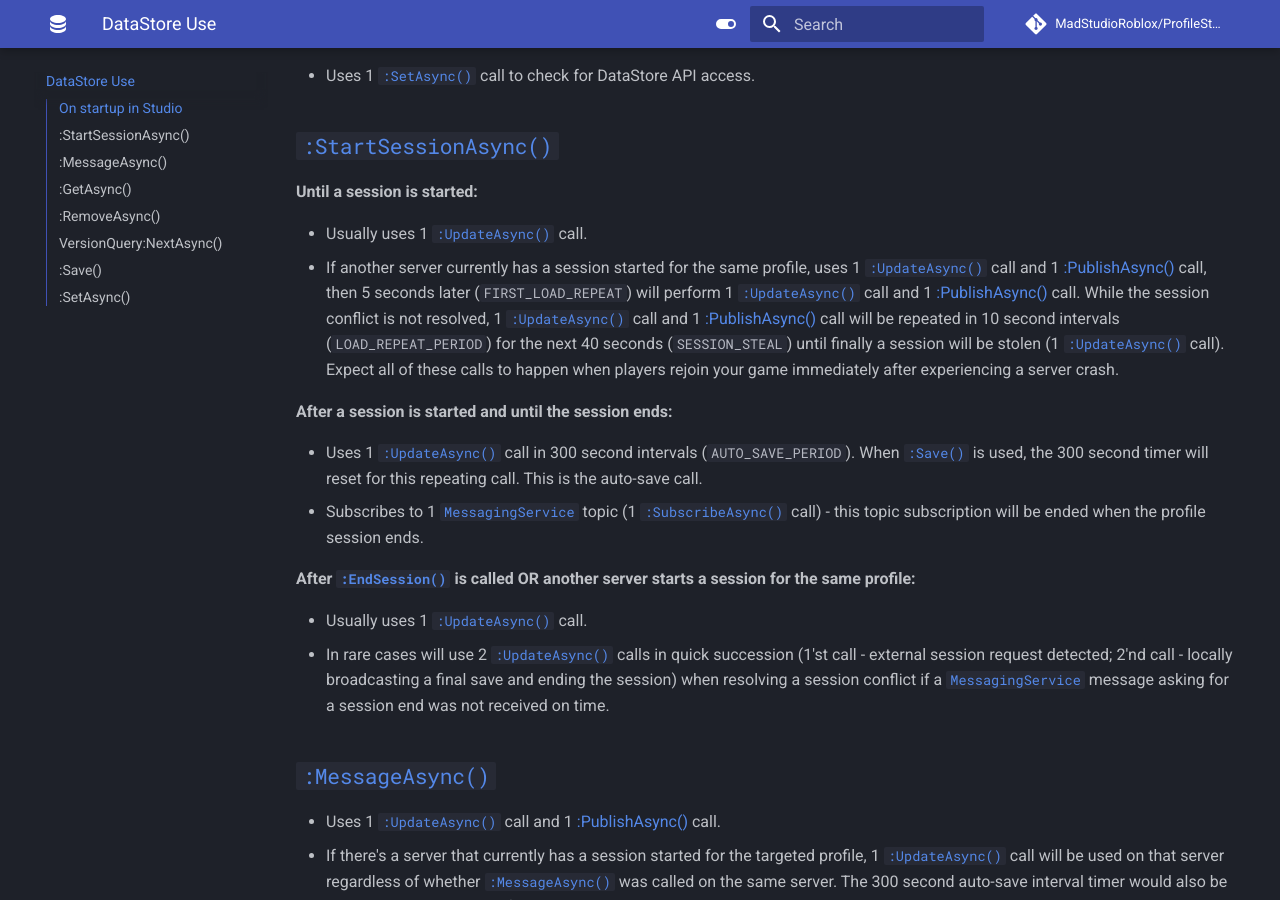
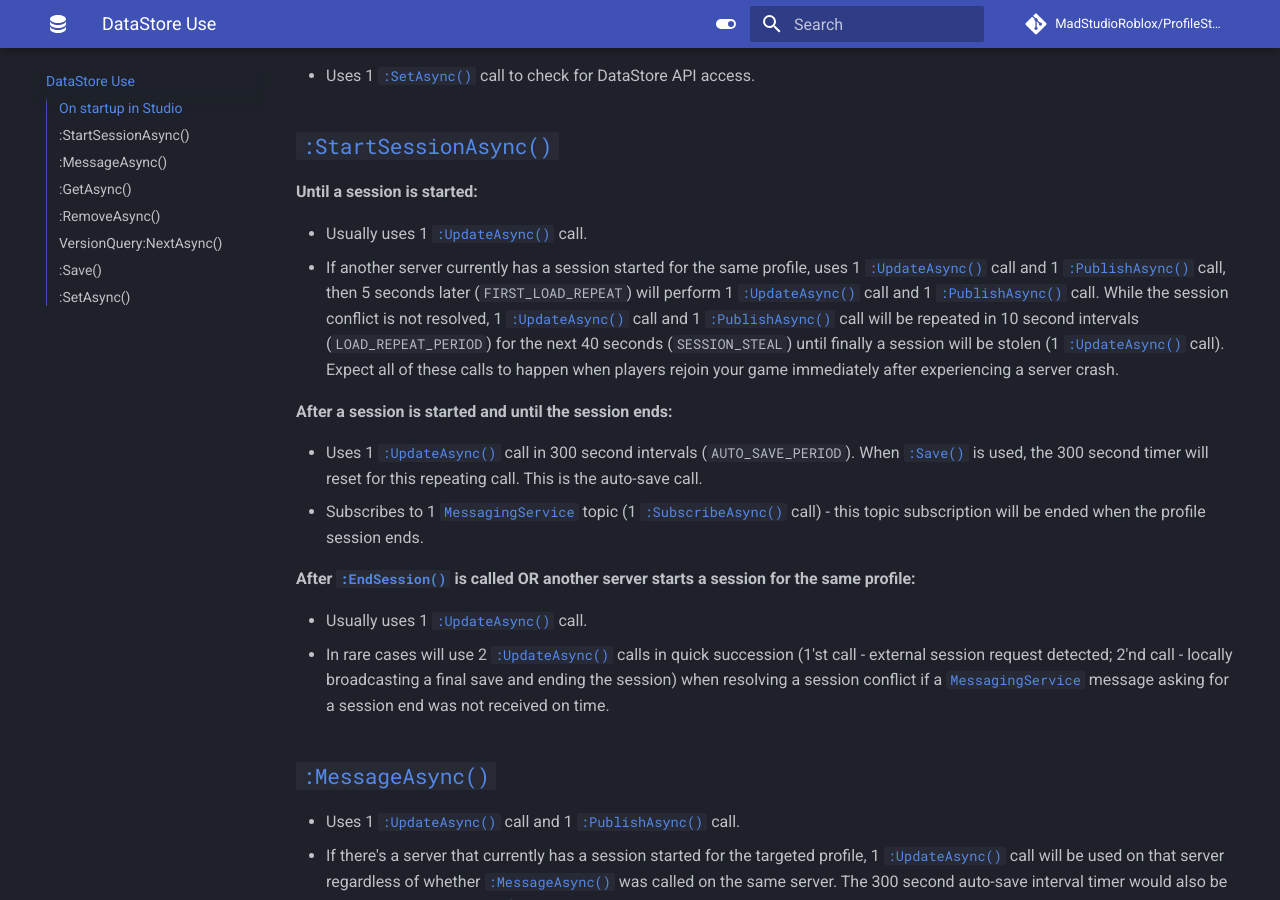
Before and after one commit to MadStudioRoblox/ProfileStore, an MkDocs documentation site: the page built from docs/datause/index.md, in a window 1280 px wide and 900 px high, scrolled down 467 px. Built offline with MkDocs 1.6.1 and Material for MkDocs 9.7.7, drawn with Linux system fonts in a browser that asks for light colours; comment, search, counter and statistics services are not loaded.

```diff
--- a/docs/datause/index.md
+++ b/docs/datause/index.md
@@ -17,10 +17,10 @@ ProfileStore also uses Roblox [MessagingService](https://create.roblox.com/docs/
 
 - Usually uses 1 [`:UpdateAsync()`](https://create.roblox.com/docs/reference/engine/classes/GlobalDataStore#UpdateAsync) call.
 - If another server currently has a session started for the same profile, uses 1 [`:UpdateAsync()`](https://create.roblox.com/docs/reference/engine/classes/GlobalDataStore#UpdateAsync) call
-and 1 [:PublishAsync()](https://create.roblox.com/docs/reference/engine/classes/MessagingService#PublishAsync) call,
+and 1 [`:PublishAsync()`](https://create.roblox.com/docs/reference/engine/classes/MessagingService#PublishAsync) call,
 then 5 seconds later (`FIRST_LOAD_REPEAT`) will perform 1 [`:UpdateAsync()`](https://create.roblox.com/docs/reference/engine/classes/GlobalDataStore#UpdateAsync) call and 1
-[:PublishAsync()](https://create.roblox.com/docs/reference/engine/classes/MessagingService#PublishAsync) call. While the session conflict is not resolved,
-1 [`:UpdateAsync()`](https://create.roblox.com/docs/reference/engine/classes/GlobalDataStore#UpdateAsync) call and 1 [:PublishAsync()](https://create.roblox.com/docs/reference/engine/classes/MessagingService#PublishAsync)
+[`:PublishAsync()`](https://create.roblox.com/docs/reference/engine/classes/MessagingService#PublishAsync) call. While the session conflict is not resolved,
+1 [`:UpdateAsync()`](https://create.roblox.com/docs/reference/engine/classes/GlobalDataStore#UpdateAsync) call and 1 [`:PublishAsync()`](https://create.roblox.com/docs/reference/engine/classes/MessagingService#PublishAsync)
 call will be repeated in 10 second intervals (`LOAD_REPEAT_PERIOD`) for the next 40 seconds (`SESSION_STEAL`) until finally a session will be stolen (1 [`:UpdateAsync()`](https://create.roblox.com/docs/reference/engine/classes/GlobalDataStore#UpdateAsync) call). Expect all of these calls to happen when players rejoin your game immediately after experiencing a server crash.
 
 **After a session is started and until the session ends:**
@@ -41,7 +41,7 @@ if a [`MessagingService`](https://create.roblox.com/docs/reference/engine/classe
 ##  [`:MessageAsync()`](/ProfileStore/api/#startsessionasync)
 
 - Uses 1 [`:UpdateAsync()`](https://create.roblox.com/docs/reference/engine/classes/GlobalDataStore#UpdateAsync) call and 1
-[:PublishAsync()](https://create.roblox.com/docs/reference/engine/classes/MessagingService#PublishAsync) call.
+[`:PublishAsync()`](https://create.roblox.com/docs/reference/engine/classes/MessagingService#PublishAsync) call.
 - If there's a server that currently has a session started for the targeted profile, 1 [`:UpdateAsync()`](https://create.roblox.com/docs/reference/engine/classes/GlobalDataStore#UpdateAsync) call
 will be used on that server regardless of whether [`:MessageAsync()`](/ProfileStore/api/#startsessionasync) was called on the same server. The 300 second auto-save interval timer would also be reset in this scenario.
 ProfileStore does not assume developer code would immediately process a message sent by [`:MessageAsync()`](/ProfileStore/api/#startsessionasync) on the same server at all times, so
```
